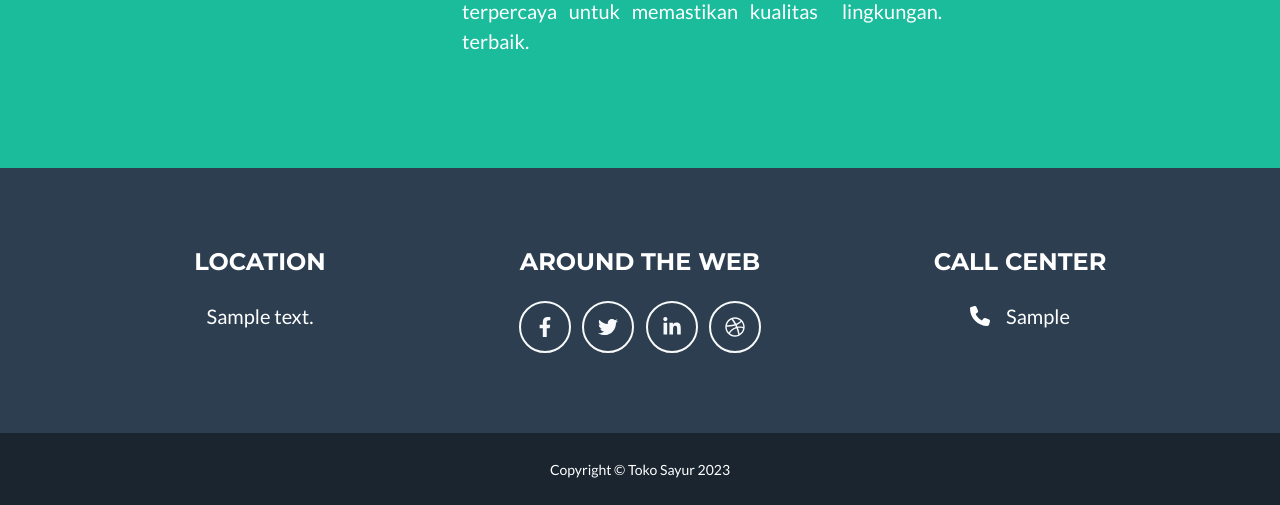
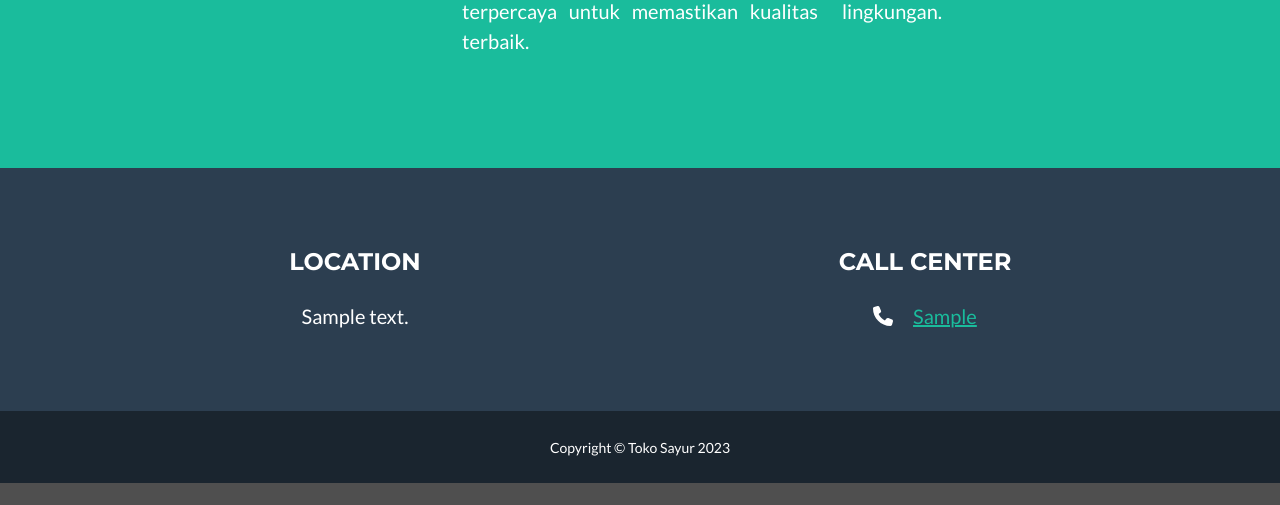
Before and after one commit to ahmadfaqih796/toko-sayur, a PHP site: page /home.php in a window 1280 px wide. Shown: the part 1884-2389 px from the top of the page. After the commit the page ends 2367 px from the top, so only its background shows below. Run offline with PHP 8.4, Linux system fonts and the light colour scheme; tables that the repository leaves empty or names only in its code hold one stand-in row (values such as "Sample post"); grey boxes marked "Sample" are stand-in pictures; some libraries are stand-ins or nearby versions.

Commit message:
update telepon link

```diff
--- a/home.php
+++ b/home.php
@@ -137,25 +137,28 @@ $toko = $lihat->toko();
       <div class="container">
          <div class="row">
             <!-- Footer Location-->
-            <div class="col-lg-4 mb-5 mb-lg-0">
+            <div class="col-lg-6 mb-5 mb-lg-0">
                <h4 class="text-uppercase mb-4">Location</h4>
                <p class="lead mb-0">
                   <?= $toko['alamat_toko']; ?>
                </p>
             </div>
             <!-- Footer Social Icons-->
-            <div class="col-lg-4 mb-5 mb-lg-0">
+            <!-- <div class="col-lg-6 mb-5 mb-lg-0">
                <h4 class="text-uppercase mb-4">Around the Web</h4>
                <a class="btn btn-outline-light btn-social mx-1" href="#!"><i class="fab fa-fw fa-facebook-f"></i></a>
                <a class="btn btn-outline-light btn-social mx-1" href="#!"><i class="fab fa-fw fa-twitter"></i></a>
                <a class="btn btn-outline-light btn-social mx-1" href="#!"><i class="fab fa-fw fa-linkedin-in"></i></a>
                <a class="btn btn-outline-light btn-social mx-1" href="#!"><i class="fab fa-fw fa-dribbble"></i></a>
-            </div>
+            </div> -->
             <!-- Footer About Text-->
-            <div class="col-lg-4">
+            <div class="col-lg-6">
                <h4 class="text-uppercase mb-4">Call Center</h4>
                <p class="lead mb-0">
-                  <i class="fab fa fa-phone me-3"></i><?= $toko['tlp']; ?>
+                  <i class="fab fa fa-phone me-3"></i>
+                  <a href="https://api.whatsapp.com/send?phone=<?= $toko['tlp']; ?>">
+                     <?= $toko['tlp']; ?>
+                  </a>
                   <!-- <a href="http://startbootstrap.com">Start Bootstrap</a> -->
                </p>
             </div>
```
